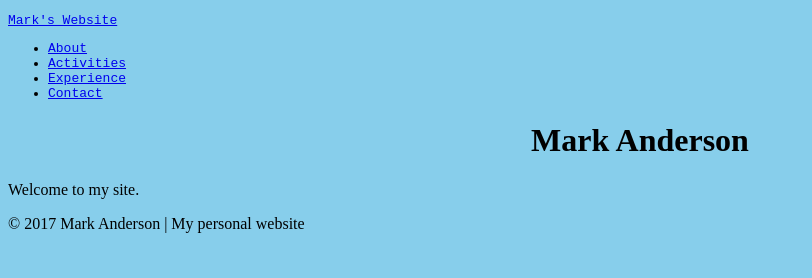
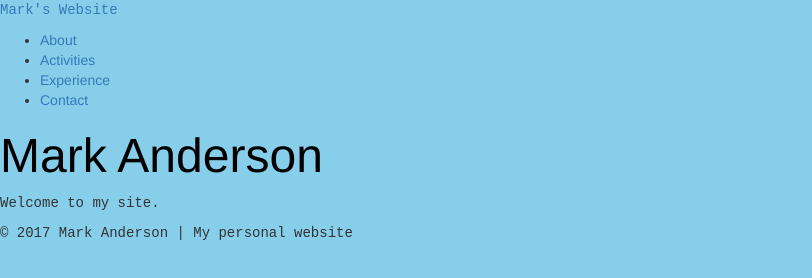
Before and after one commit to MarkAnderson10/my-site, a plain HTML site: page index.html in a window 1280 px wide. Shown: the whole page, without its empty margins (0-812 px from the left). Drawn offline with nearby package versions, Linux system fonts and the light colour scheme.

Commit message:
Implementing TwitterBootstrap
adding external stylesheet and implementing twitter bootstrap

```diff
--- a/index.html
+++ b/index.html
@@ -3,12 +3,14 @@
   <head>
     <meta charset="utf-8">
     <title>Mark Anderson</title>
+    <link rel="stylesheet" href="https://maxcdn.bootstrapcdn.com/bootstrap/3.3.7/css/bootstrap.min.css" integrity="sha384-BVYiiSIFeK1dGmJRAkycuHAHRg32OmUcww7on3RYdg4Va+PmSTsz/K68vbdEjh4u" crossorigin="anonymous">
+    <link rel="stylesheet" type="text/css" href="/my-style.css">
   </head>
-  <body style="background-color: skyblue;">
+  <body>
     <header>
-      <p style="font-family: monospace; color: '#ccc'; "><a href="index.html">Mark's Website</a></p>
+      <p><a href="index.html">Mark's Website</a></p>
             <nav>
-              <ul style="font-family: monospace; color: '#ccc';">
+              <ul>
           <li><a href="about.html">About</a></li>
           <li><a href="activities.html">Activities</a></li>
           <li><a href="experience.html">Experience</a></li>
@@ -17,7 +19,7 @@
             </nav>
           </header>
     <div class="page">
-      <h1 style="text-align: center;">Mark Anderson</h1>
+      <h1>Mark Anderson</h1>
       <p>Welcome to my site.</p>
     </div>
 
--- /dev/null
+++ b/my-style.css
@@ -0,0 +1,24 @@
+body {
+  background-color: skyblue;
+}
+h1 {
+  font-size: 48px;
+  color: black;
+}
+
+p{
+  font-family: monospace;
+  color: '#ccc';
+}
+
+div#my-divider {
+  border: 2px solid #000;
+  height: 300px;
+  width: 300px;
+}
+
+ol { list-style: none; }
+
+li.horizontal { display: inline; }
+
+.bottom { color:red; }
```
